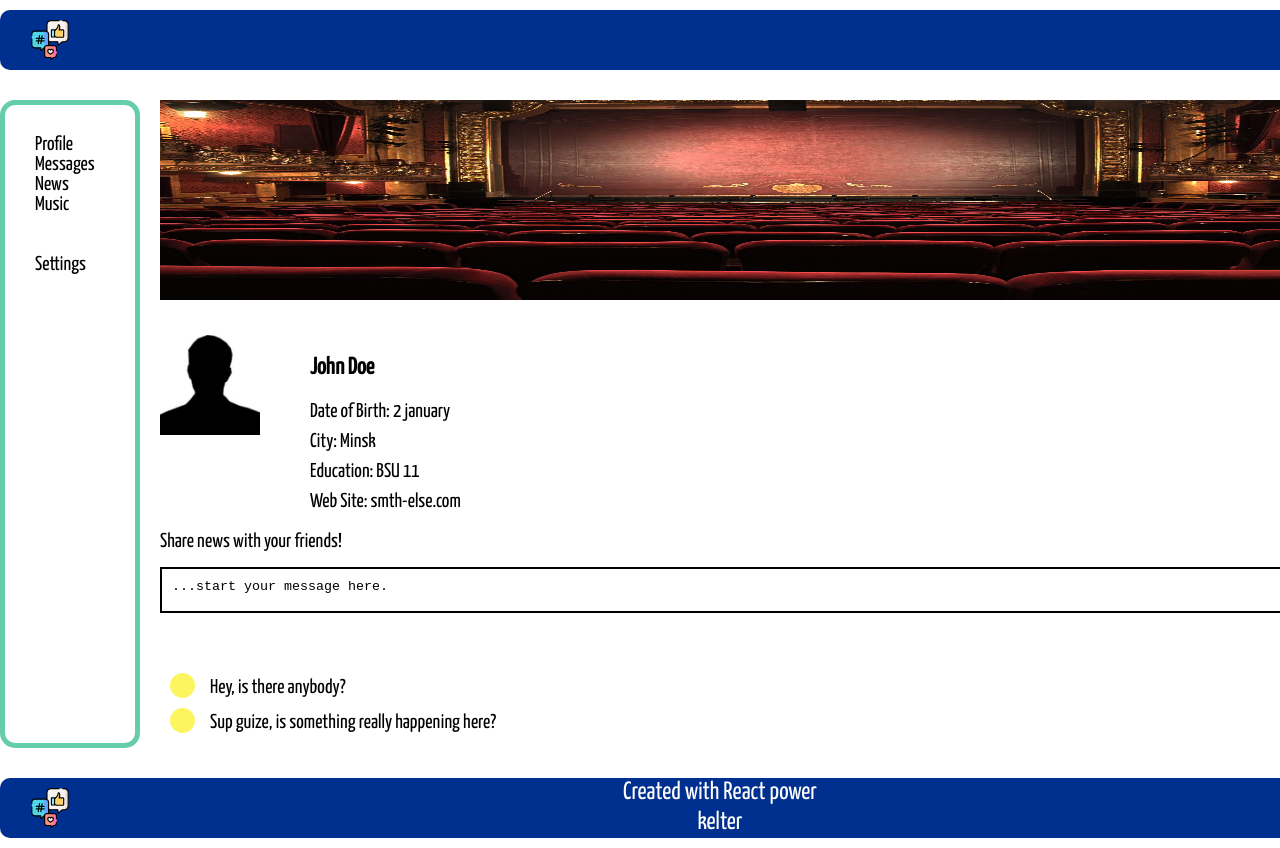
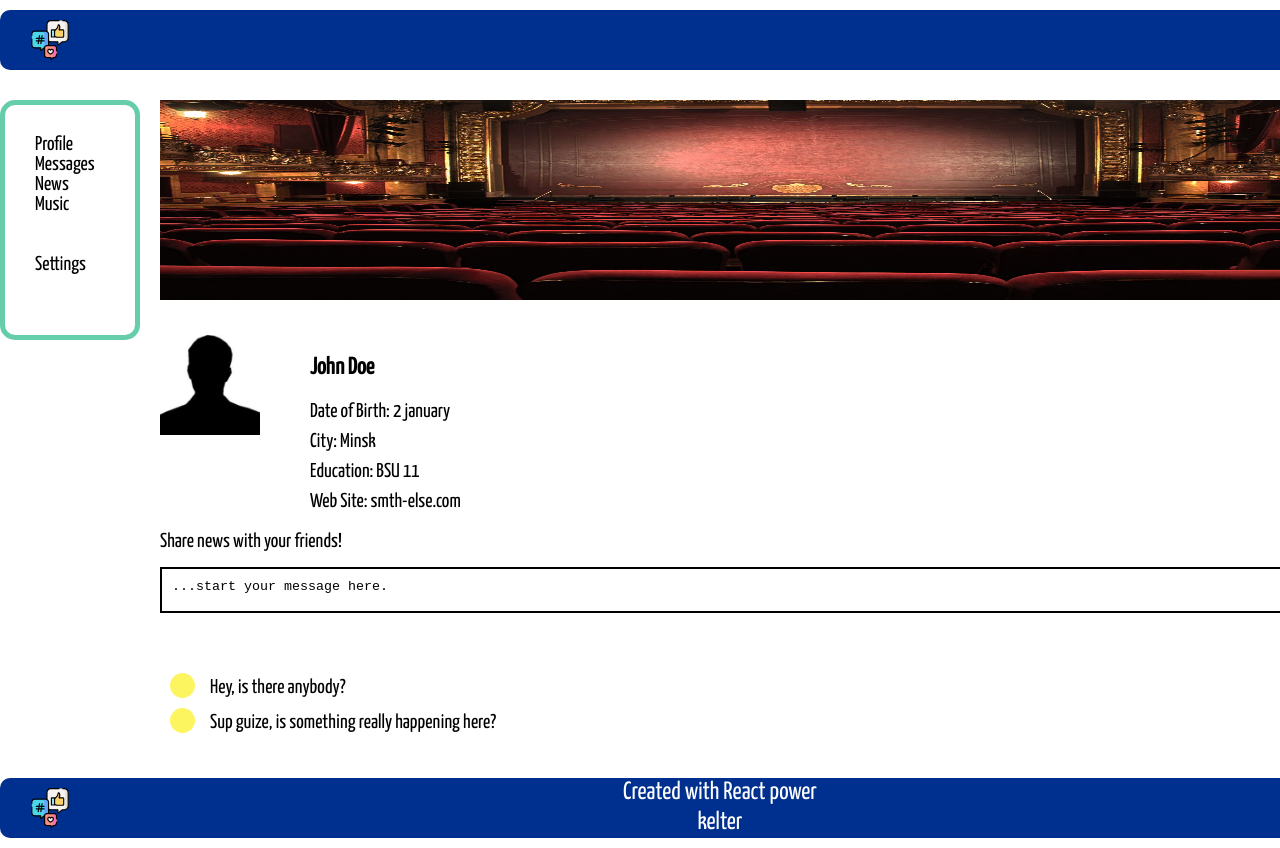
Before and after one commit to kelter-js/social-network, a React (Create React App) app: page / in a window 1280 px wide. Shown: the top 848 px of the page. Built offline with nearby package versions, Linux system fonts and the light colour scheme; a web font is replaced by a local one.

Commit message:
Добавляет рефакторинг feed, реализация feedlist

```diff
--- a/src/body.js
+++ b/src/body.js
@@ -1,7 +1,7 @@
 import React, { PureComponent } from 'react'
 import { Profile } from './profile.js'
 import { Navigation } from './navigation-list.js'
-import { Feed } from './feed.js'
+import { FeedList } from './feed-list.js'
 
 class Body extends PureComponent {
   #defaultMessage;
@@ -60,12 +60,12 @@ class Body extends PureComponent {
             <form className = 'page-main__news'>
               <label className = 'news__label'>
                 Share news with your friends!
-                <textarea className = 'news__message' value = {this.state.message} id = 'newsMessage' onChange = {this.onChange} onBlur = {this.onBlur} onFocus = {this.onFocus}/>
+                <textarea className = 'news__message' value = { this.state.message } id = 'newsMessage' onChange = { this.onChange } onBlur = { this.onBlur } onFocus = { this.onFocus }/>
               </label>
               <input className = 'news__submit' type="submit" value="Отправить" />
             </form>
             <div className = 'page-feed'>
-              <Feed feed = {this.props.feed}/>
+              <FeedList feed = { this.props.feed }/>
             </div>
           </section>
         </main>
--- /dev/null
+++ b/src/feed-list.js
@@ -0,0 +1,18 @@
+import React from 'react'
+import { Feed } from './feed.js'
+
+const FeedList = (props) => {
+  return (
+    <>
+      {
+        props.feed.map((feed, index) => {
+          return (
+            <Feed key = { index } data = { feed }/>
+          );
+        })
+      }
+    </>
+  );
+}
+
+export { FeedList }
--- a/src/feed.js
+++ b/src/feed.js
@@ -2,19 +2,11 @@ import React from 'react'
 
 const Feed = (props) => {
   return (
-    <>
-      {
-        props.feed.map((feed, index) => {
-          return (
-            <div key={index} className='feed__element'>
-              <p className='feed_text'>
-                {feed}
-              </p>
-            </div>
-          );
-        })
-      }
-    </>
+    <div className='feed__element'>
+      <p className='feed_text'>
+        { props.data }
+      </p>
+    </div>
   );
 }
 
--- a/src/sass/blocks/page-main.sass
+++ b/src/sass/blocks/page-main.sass
@@ -10,7 +10,8 @@
 .page-main__navigation
   position: sticky
   left: 0
-  top: 0
+  top: 20px
+  height: 200px
   width: 100px
   margin-left: -140px
   padding-top: 30px
```
